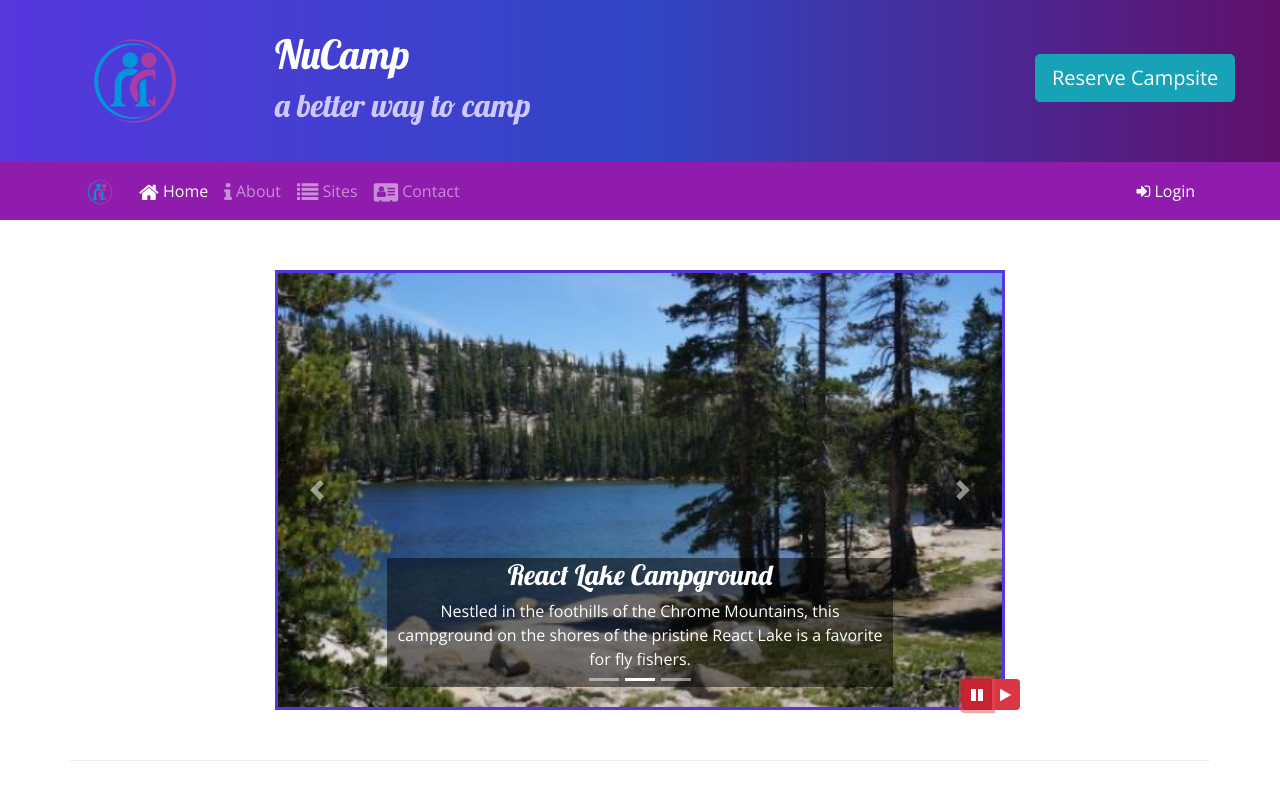
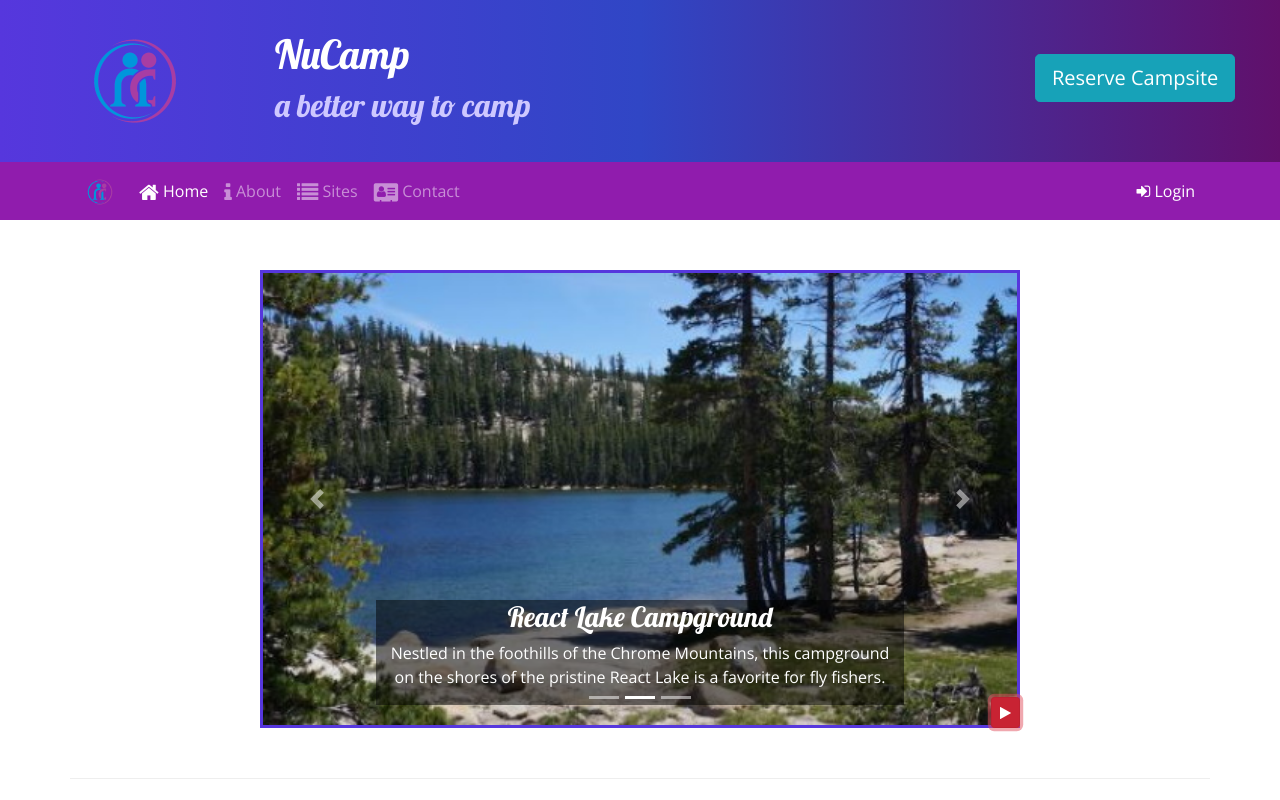
Before and after one commit to StevenVallarsa/my-first-bootstrap-project, a website: page index.html in a window 1280 px wide. Both pictures are taken after a click on the button 977 px from the left and 694 px from the top of the page. Shown: the top 800 px of the page. Drawn offline with nearby package versions, Linux system fonts and the light colour scheme.

Commit message:
Week 4 - Bootstrap and jQuery Part 2

```diff
--- a/index.html
+++ b/index.html
@@ -158,8 +158,8 @@
 
   <div class="container">
     <div class="row row-content">
-      <div class="col-md-8 mx-auto">
-        <div id="homeCarousel" class="carousel slide" data-ride="carousel" data-interval="3000">
+      <div class="col col-md-8 mx-auto px-0">
+        <div id="homeCarousel" class="carousel slide" data-ride="carousel">
           <ol class="carousel-indicators">
             <li data-target="#homeCarousel" data-slide-to="0" class="active"></li>
             <li data-target="#homeCarousel" data-slide-to="1"></li>
@@ -200,14 +200,9 @@
           <span class="carousel-control-next-icon"></span>
           <span class="sr-only">Next</span>
         </a>
-        <div class="btn-group" id="carouselButton">
-          <button class="btn btn-danger btn-sm" id="carouselPause">
-            <i class="fa fa-pause"></i>
-          </button>
-          <button class="btn btn-danger btn-sm" id="carouselPlay">
-            <i class="fa fa-play"></i>
-          </button>
-        </div>
+        <button class="btn btn-danger btn-sm" id="carouselButton">
+          <i class="fa fa-pause"></i>
+        </button>
       </div>
     </div>
 
@@ -299,11 +294,16 @@
   <script>
     $(function () {
       $(".carousel").carousel({ interval: 2000 });
-      $("#carouselPause").click(function () {
-        $(".carousel").carousel("pause");
-      });
-      $("#carouselPlay").click(function () {
-        $(".carousel").carousel("cycle");
+      $("#carouselButton").click(function () {
+        if ($("#carouselButton").children("i").hasClass("fa-pause")) {
+          $(".carousel").carousel("pause");
+          $("#carouselButton").children("i").removeClass("fa-pause");
+          $("#carouselButton").children("i").addClass("fa-play");
+        } else {
+          $(".carousel").carousel("cycle");
+          $("#carouselButton").children("i").removeClass("fa-play");
+          $("#carouselButton").children("i").addClass("fa-pause");
+        }
       });
     });
   </script>
```
